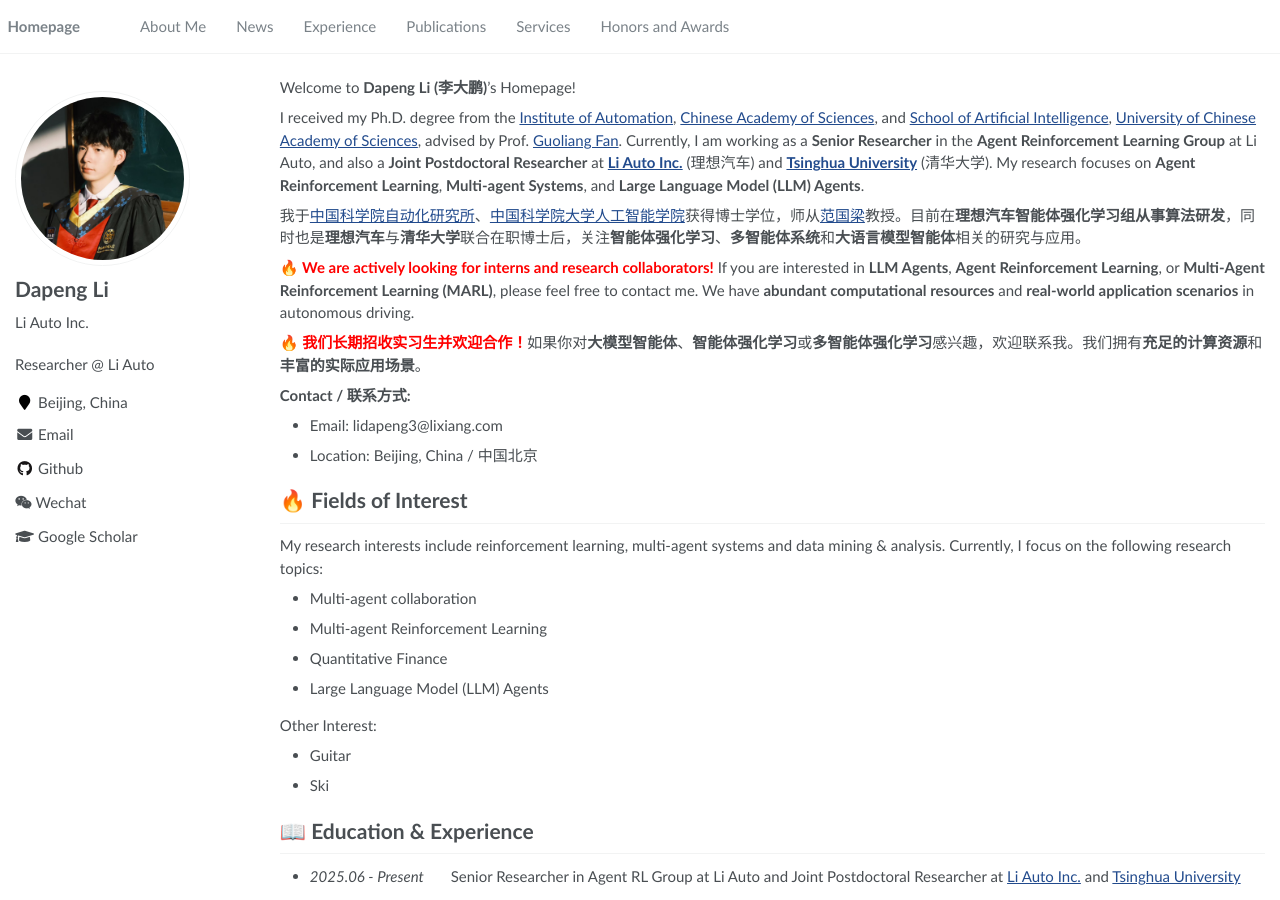
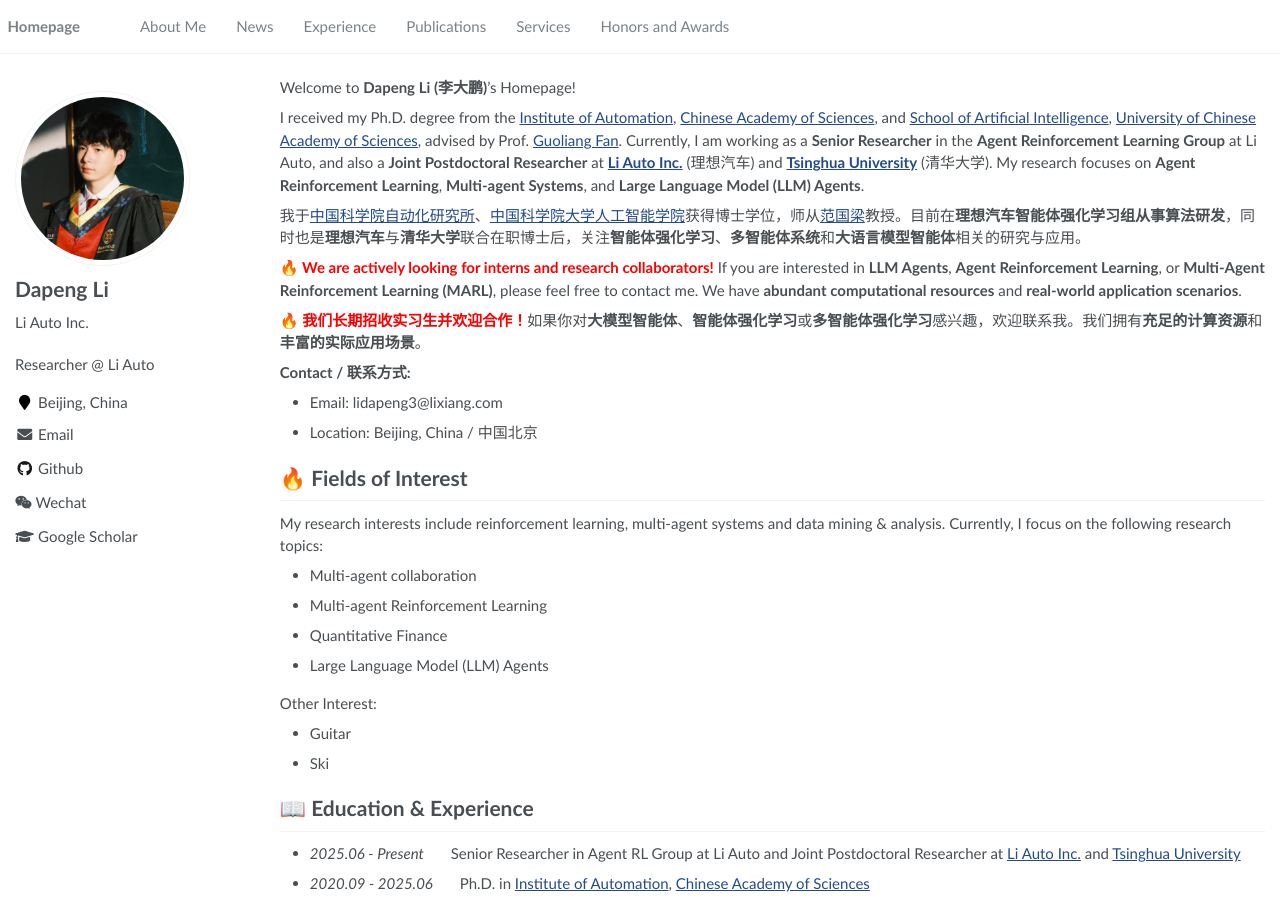
Before and after one commit to lidpeng/lidpeng.github.io, a Jekyll site: the page built from _pages/about.md, in a window 1280 px wide and 900 px high. Built offline with Jekyll 4.4.1, drawn with Linux system fonts in a browser that asks for light colours.

Commit message:
update info

```diff
--- a/_pages/about.md
+++ b/_pages/about.md
@@ -23,7 +23,7 @@ I received my Ph.D. degree from the [Institute of Automation](http://www.ia.cas.
 
 我于[中国科学院自动化研究所](http://www.ia.cas.cn/)、[中国科学院大学人工智能学院](https://ai.ucas.ac.cn/)获得博士学位，师从[范国梁](http://people.ucas.ac.cn/~fanguoliang)教授。目前在**理想汽车智能体强化学习组从事算法研发**，同时也是**理想汽车**与**清华大学**联合在职博士后，关注<b>智能体强化学习</b>、<b>多智能体系统</b>和<b>大语言模型智能体</b>相关的研究与应用。
 
-<b><font color="#FF0000">🔥 We are actively looking for interns and research collaborators!</font></b> If you are interested in <b>LLM Agents</b>, <b>Agent Reinforcement Learning</b>, or <b>Multi-Agent Reinforcement Learning (MARL)</b>, please feel free to contact me. We have <b>abundant computational resources</b> and <b>real-world application scenarios</b> in autonomous driving.
+<b><font color="#FF0000">🔥 We are actively looking for interns and research collaborators!</font></b> If you are interested in <b>LLM Agents</b>, <b>Agent Reinforcement Learning</b>, or <b>Multi-Agent Reinforcement Learning (MARL)</b>, please feel free to contact me. We have <b>abundant computational resources</b> and <b>real-world application scenarios</b>.
 
 <b><font color="#FF0000">🔥 我们长期招收实习生并欢迎合作！</font></b>如果你对<b>大模型智能体</b>、<b>智能体强化学习</b>或<b>多智能体强化学习</b>感兴趣，欢迎联系我。我们拥有<b>充足的计算资源</b>和<b>丰富的实际应用场景</b>。
 
```
